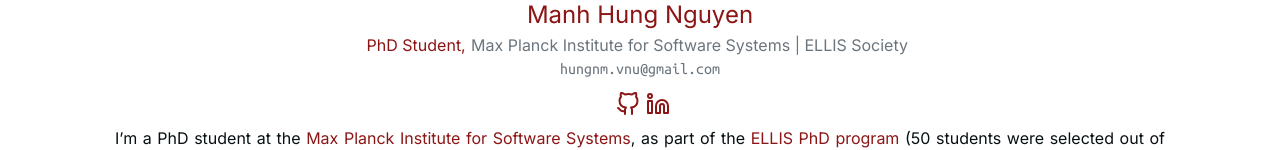
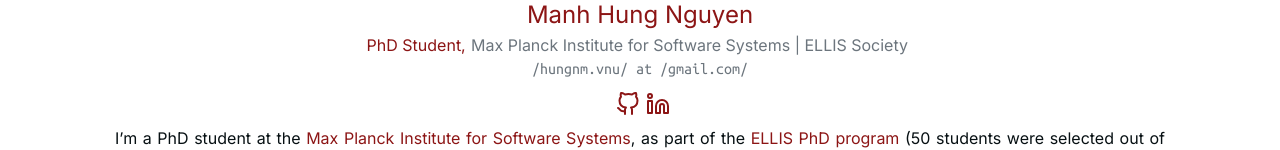
Before and after one commit to mhnguyenn/mhnguyenn.github.io, a plain HTML site: page index.html in a window 1280 px wide. Shown: the part 176-326 px from the top of the page. Drawn offline with nearby package versions, Linux system fonts and the light colour scheme; some icons are missing; a web font is replaced by a local one.

Commit message:
update email

```diff
--- a/index.html
+++ b/index.html
@@ -72,7 +72,7 @@
             </span>
         </div>
         <div class="row w-100 justify-content-center text-muted" id="email">
-            hungnm.vnu@gmail.com
+            /hungnm.vnu/ at /gmail.com/
         </div>
 
 
```
